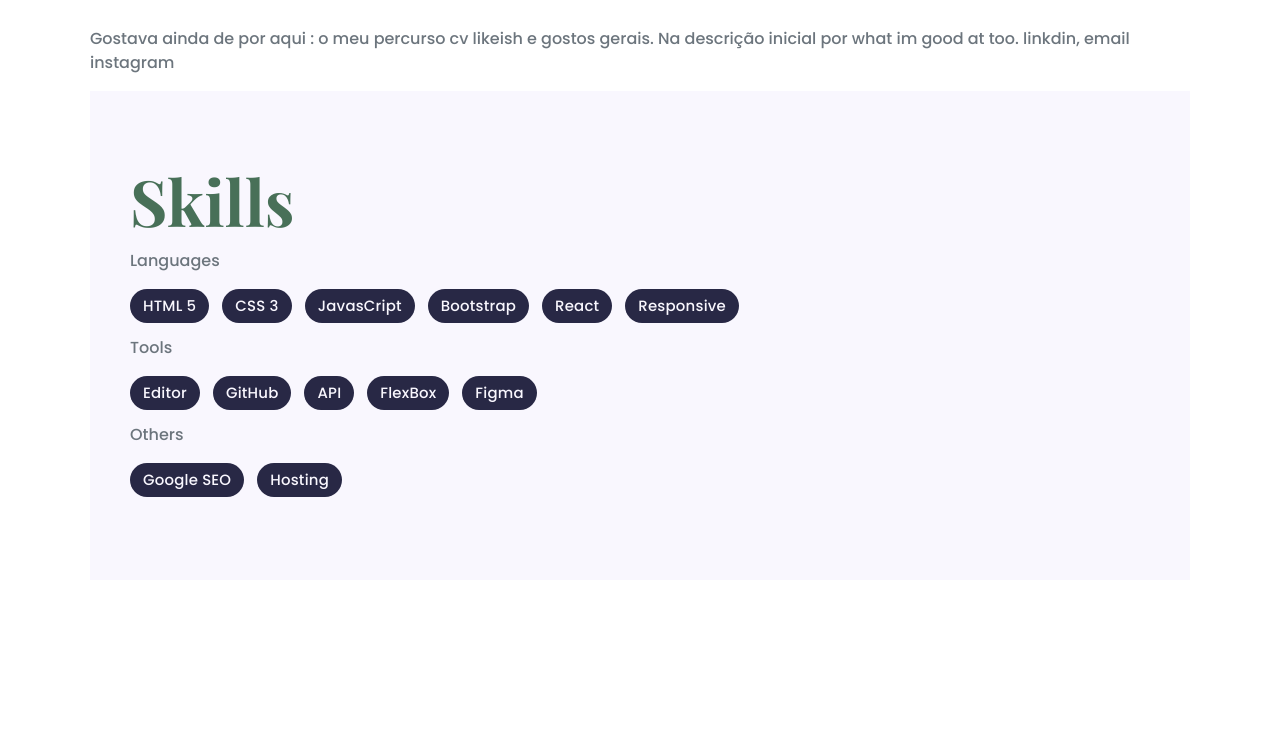
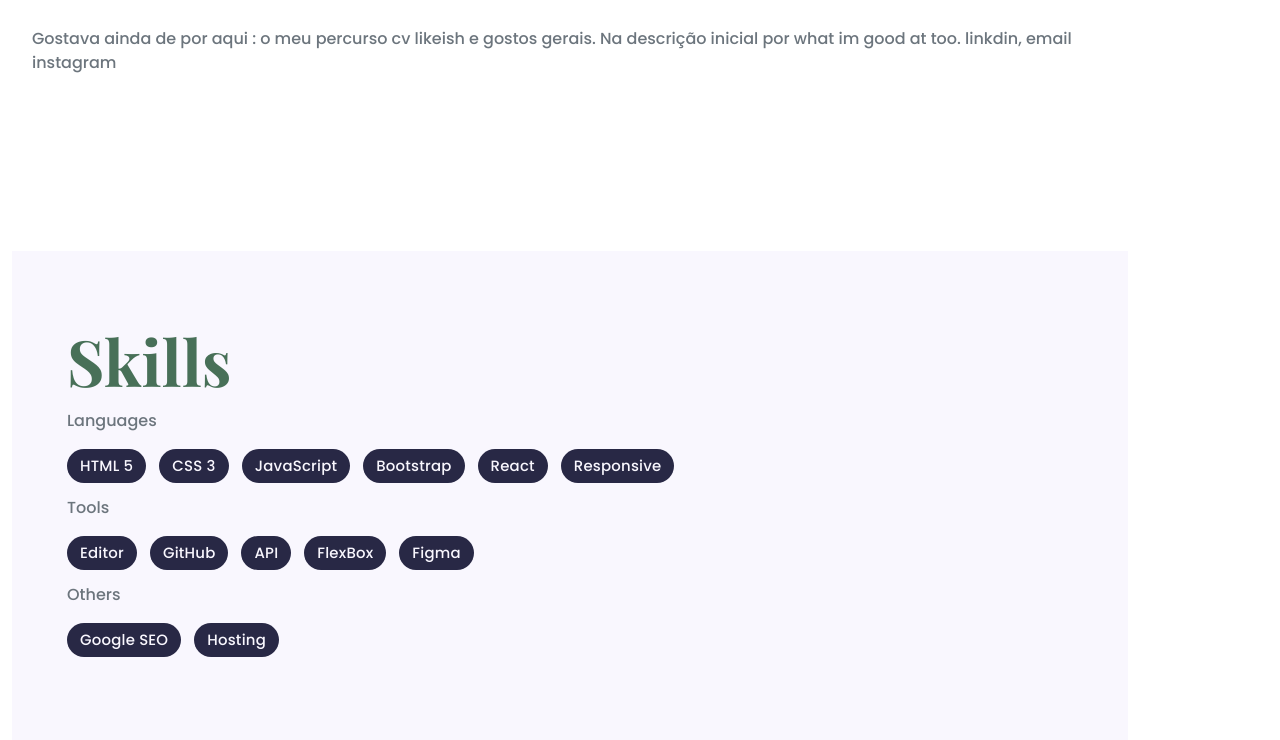
Before and after one commit to MarciaPratas2000/Portfolio-project, a plain HTML site: page about.html in a window 1280 px wide. Shown: the part 605-1345 px from the top of the page. Drawn offline with nearby package versions, Linux system fonts and the light colour scheme.

Commit message:
Snapshot : changes in styling of About page

```diff
--- a/about.html
+++ b/about.html
@@ -1,10 +1,6 @@
-
 <!DOCTYPE html>
 <html lang="en">
 <head>
-    <script  type="text/javascript" src="https://codesandbox.io/public/sse-hooks/sse-hooks.7a01a0f7b828579aff40884fc77e13bc.js"></script>
-    <script  type="text/javascript" src="https://codesandbox.io/static/js/banner.d9cb10a38.js"></script>
-
   <meta charset="UTF-8" />
   <meta http-equiv="X-UA-Compatible" content="IE=edge" />
   <meta name="viewport" content="width=device-width, initial-scale=1.0" />
@@ -34,7 +30,8 @@
   ></script>
 </head>
 <body>
-    <div class="container-section container">
+  <div class="container m-0 ">
+    <div class="container-section ">
       <div class="row">
         <div class="col-lg-6">
           <div class="content">
@@ -58,14 +55,15 @@
           linkdin, email instagram</p>
           <br>
       </div>
-      <div class="skills-background">
+    </div>
+    <div class="skills-background ">
       <div class="self-skills">
         <h1>Skills</h1>
         <p class="text-dark text-muted">Languages</p>
         <div class="languages-skills d-flex flex-wrap justify-content-start">
           <div class="each-skill">HTML 5</div>
           <div class="each-skill">CSS 3</div>
-          <div class="each-skill">JavasCript</div>
+          <div class="each-skill">JavaScript</div>
           <div class="each-skill">Bootstrap</div>
           <div class="each-skill">React</div>
           <div class="each-skill">Responsive</div>
@@ -82,12 +80,9 @@
         <div class="others-skills d-flex flex-wrap justify-content-start">
           <div class="each-skill">Google SEO</div>
           <div class="each-skill">Hosting</div>
-
         </div>
       </div>
     </div>
   </div>
-
-
 </body>
 </html>
--- a/style/portfolio.css
+++ b/style/portfolio.css
@@ -170,14 +170,11 @@ body {
     height: 100%; /* Ensure the image fills the container */
     object-fit: cover; /* Maintain aspect ratio and fill the container */
   }
-  .skills-background{
+.skills-background{
     background-color: var(--secondary-color);
-    margin: 0;
-    padding: 0;
-
 }
-  .self-skills {
-    margin: 0 20px  ;
+ .self-skills {
+    margin: 0 35px  ;
     padding: 70px 20px;
     font-family: var(--default-font-family);
     color: #487058;
```
Lines whose indentation alone changed are shown as unchanged.
